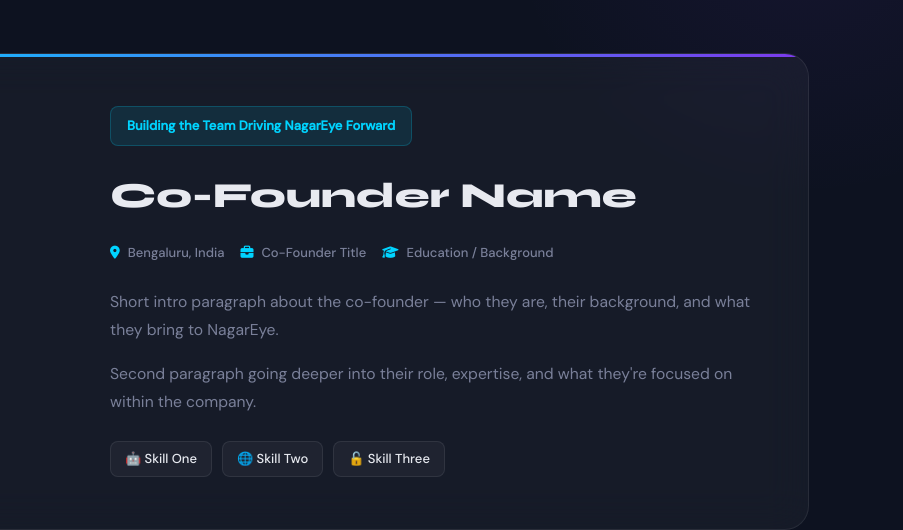
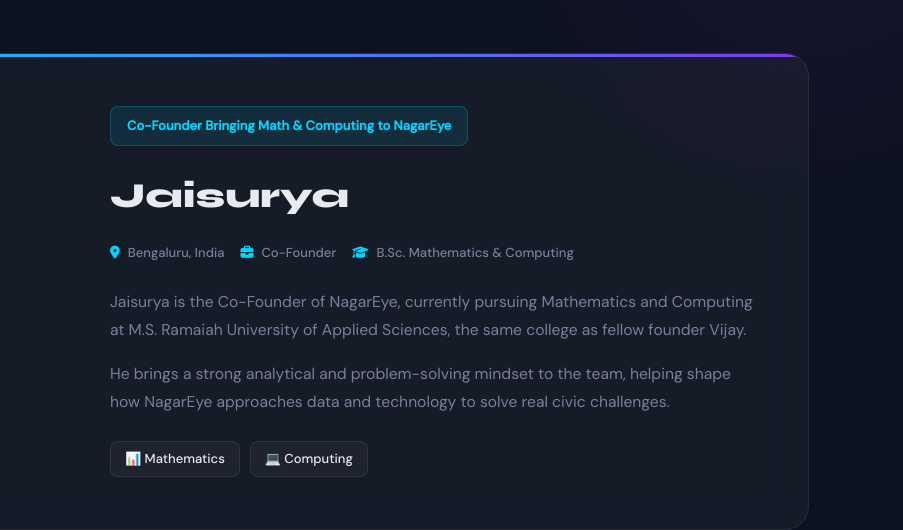
Before and after one commit to vijay03-creator/Founderofnagareyepage, a plain HTML site: page index.html in a window 1280 px wide. Shown: the part 2739-3269 px from the top of the page, 377-1280 px from the left. Drawn offline with Linux system fonts and the light colour scheme.

Commit message:
Update index.html

```diff
--- a/index.html
+++ b/index.html
@@ -185,26 +185,24 @@
             <a href="https://github.com" target="_blank" rel="noopener" class="social-btn github" aria-label="GitHub">
               <i class="fa-brands fa-github"></i>
             </a>
-            <a href="mailto:cofounder@nagareye.in" class="social-btn email" aria-label="Email">
+            <a href="mailto:surya03jai@gmail.com" class="social-btn email" aria-label="Email">
               <i class="fa-solid fa-envelope"></i>
             </a>
           </div>
         </div>
         <div class="founder-right">
-          <div class="founder-highlight">Building the Team Driving NagarEye Forward</div>
-          <h3 class="founder-name">Co-Founder Name</h3>
+          <div class="founder-highlight">Co-Founder Bringing Math &amp; Computing to NagarEye</div>
+          <h3 class="founder-name">Jaisurya</h3>
           <div class="founder-meta">
             <span><i class="fa-solid fa-location-dot"></i> Bengaluru, India</span>
-            <span><i class="fa-solid fa-briefcase"></i> Co-Founder Title</span>
-            <span><i class="fa-solid fa-graduation-cap"></i> Education / Background</span>
+            <span><i class="fa-solid fa-briefcase"></i> Co-Founder</span>
+            <span><i class="fa-solid fa-graduation-cap"></i> B.Sc. Mathematics &amp; Computing</span>
           </div>
-          <p class="founder-bio">Short intro paragraph about the co-founder — who they are, their background, and what they bring to NagarEye.</p>
-          <p class="founder-bio">Second paragraph going deeper into their role, expertise, and what they're focused on within the company.</p>
+          <p class="founder-bio">Jaisurya is the Co-Founder of NagarEye, currently pursuing Mathematics and Computing at M.S. Ramaiah University of Applied Sciences, the same college as fellow founder Vijay.</p>
+          <p class="founder-bio">He brings a strong analytical and problem-solving mindset to the team, helping shape how NagarEye approaches data and technology to solve real civic challenges.</p>
           <div class="founder-interests">
-            <span class="interest-chip">🤖 Skill One</span>
-            <span class="interest-chip">🌐 Skill Two</span>
-            <span class="interest-chip">🔓 Skill Three</span>
-          </div>
+            <span class="interest-chip">📊 Mathematics</span>
+            <span class="interest-chip">💻 Computing</span>
         </div>
       </div>
     </div>
```
